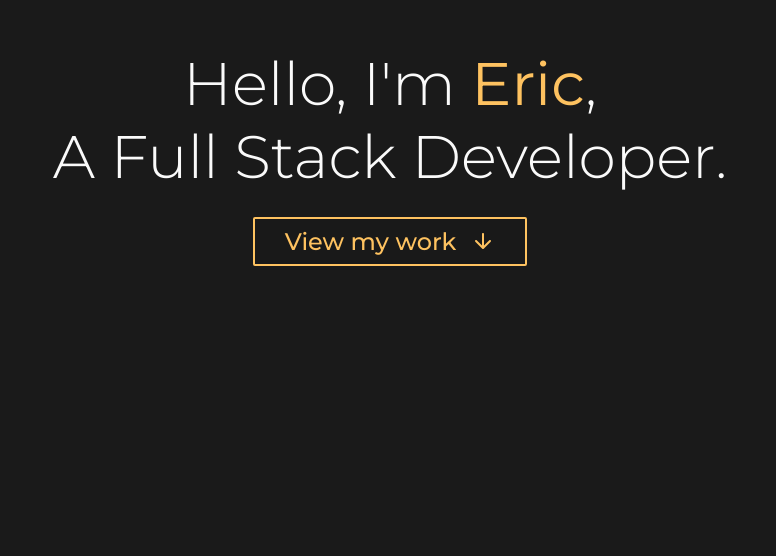
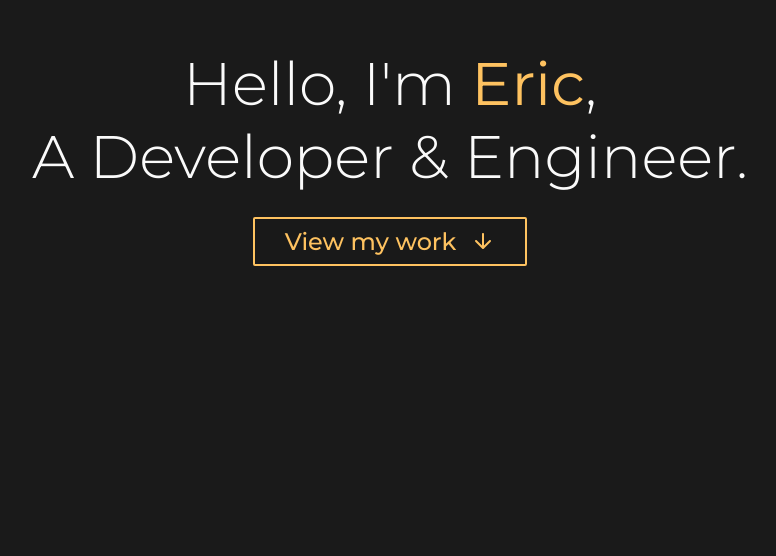
Before and after one commit to Duck-luv-pie/Website, a website: page index.html in a window 1280 px wide. Shown: the part 244-800 px from the top of the page, without its empty margins (250-1026 px from the left). Drawn offline with Linux system fonts and the light colour scheme.

Commit message:
ver 0.162 - minor changes x2

```diff
--- a/index.html
+++ b/index.html
@@ -17,7 +17,7 @@
             <div class="title_line_1">
                 Hello, I'm <a href="#about" class="clickable-name">Eric</a>,
             </div>
-            <div class="title_line_2">A Full Stack Developer.</div>
+            <div class="title_line_2">A Developer & Engineer.</div>
             <a href="#projects" class="heading__link">
                 <div class="heading-cta">
                     View my work
```
